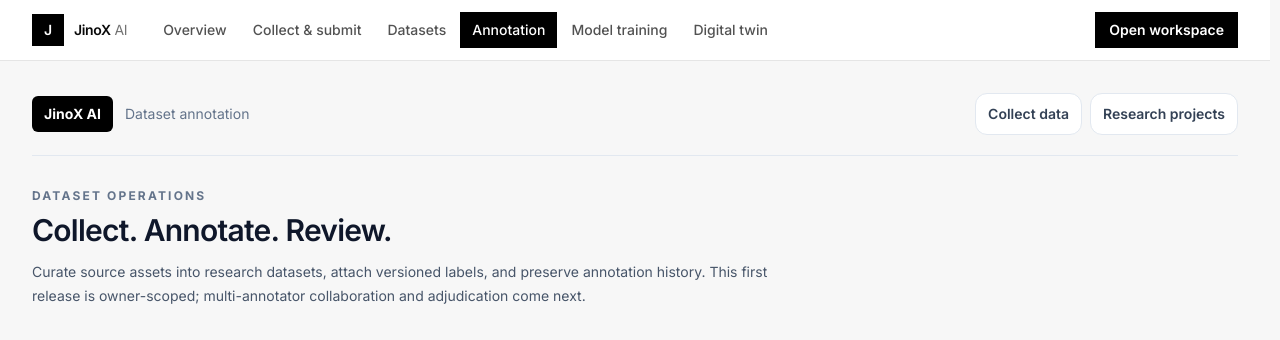
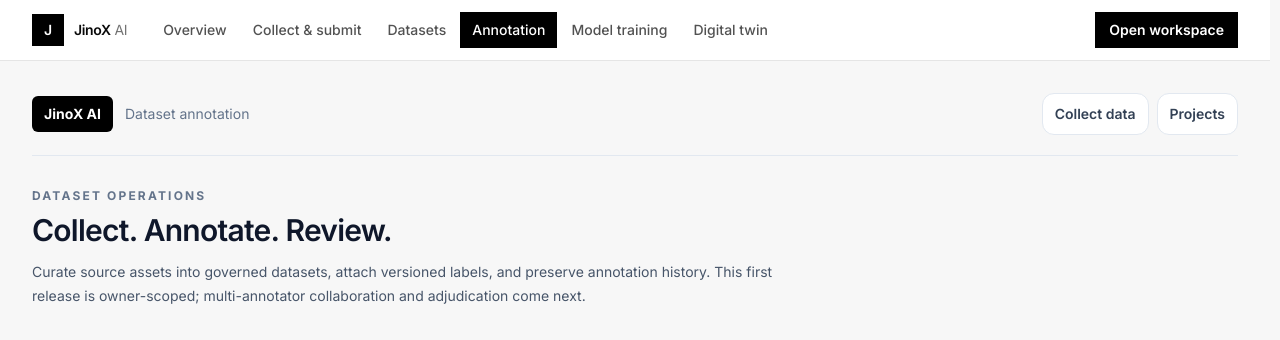
Before and after one commit to eltonarunga/jinox-v1.0, a Next.js app: page /annotate in a window 1280 px wide. Shown: the top 340 px of the page. Built offline with nearby package versions, Linux system fonts and the light colour scheme; no server answers.

Commit message:
Remove retired research navigation from annotation workspace

```diff
--- a/app/annotate/page.tsx
+++ b/app/annotate/page.tsx
@@ -136,13 +136,13 @@ export default function AnnotatePage() {
     <SiteNavigation currentPath="/annotate" />
     <div className="mx-auto max-w-7xl px-5 py-8 sm:px-8">
       <header className="flex flex-wrap items-center justify-between gap-3 border-b border-slate-200 pb-5">
-        <Link href="/research" className="flex items-center gap-3"><span className="rounded-md bg-black px-3 py-2 text-sm font-bold text-white">JinoX AI</span><span className="text-sm text-slate-500">Dataset annotation</span></Link>
-        <nav className="flex gap-2"><Link className={secondary} href="/data">Collect data</Link><Link className={secondary} href="/research">Research projects</Link></nav>
+        <Link href="/projects" className="flex items-center gap-3"><span className="rounded-md bg-black px-3 py-2 text-sm font-bold text-white">JinoX AI</span><span className="text-sm text-slate-500">Dataset annotation</span></Link>
+        <nav className="flex gap-2"><Link className={secondary} href="/data">Collect data</Link><Link className={secondary} href="/projects">Projects</Link></nav>
       </header>
       <section className="py-8">
         <p className="text-xs font-bold uppercase tracking-[.18em] text-slate-500">Dataset operations</p>
         <h1 className="mt-2 text-3xl font-semibold tracking-tight">Collect. Annotate. Review.</h1>
-        <p className="mt-3 max-w-3xl text-sm leading-6 text-slate-600">Curate source assets into research datasets, attach versioned labels, and preserve annotation history. This first release is owner-scoped; multi-annotator collaboration and adjudication come next.</p>
+        <p className="mt-3 max-w-3xl text-sm leading-6 text-slate-600">Curate source assets into governed datasets, attach versioned labels, and preserve annotation history. This first release is owner-scoped; multi-annotator collaboration and adjudication come next.</p>
       </section>
       {error && <div role="alert" className="mb-4 rounded-xl border border-red-200 bg-red-50 p-3 text-sm text-red-800">{error}</div>}
       {notice && <div role="status" className="mb-4 rounded-xl border border-emerald-200 bg-emerald-50 p-3 text-sm text-emerald-800">{notice}</div>}
```
